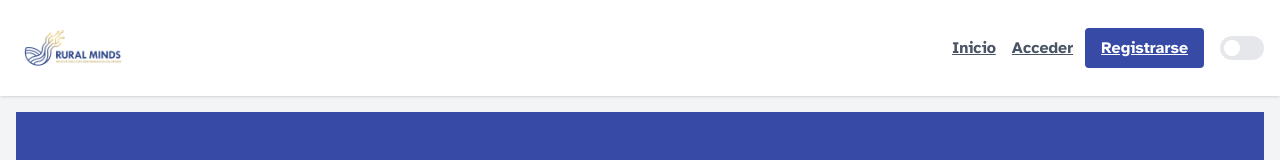
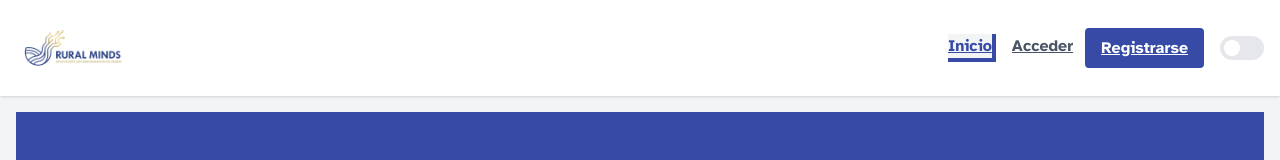
Before and after one commit to Teamworkz-rompiendo-barreras/Rural_Minds, a React (Vite) app in the folder frontend/: page / in a window 1280 px wide. Shown: the top 160 px of the page. Built offline with nearby package versions, Linux system fonts and the light colour scheme; no server answers; what @react-pdf/renderer would draw is missing.

Commit message:
Fix active state for navigation links

```diff
--- a/frontend/src/components/Layout.tsx
+++ b/frontend/src/components/Layout.tsx
@@ -80,7 +80,7 @@ const Layout: React.FC<LayoutProps> = ({ children }) => {
                     </button>
 
                     <nav className={`${isMenuOpen ? 'flex' : 'hidden'} md:flex flex-col md:flex-row w-full md:w-auto items-center gap-4 mt-4 md:mt-0 transition-all`}>
-                        <Link to="/" className="text-gray-600 hover:text-primary font-bold transition-colors">Inicio</Link>
+                        <Link to="/" className={isActive('/')}>Inicio</Link>
 
                         {isAuthenticated && user ? (
                             <div className="flex flex-col md:flex-row items-center gap-4 w-full md:w-auto">
@@ -137,7 +137,7 @@ const Layout: React.FC<LayoutProps> = ({ children }) => {
                             </div>
                         ) : (
                             <div className="flex flex-col md:flex-row items-center gap-3 w-full md:w-auto">
-                                <Link to="/login" className="text-gray-600 hover:text-primary font-bold">Acceder</Link>
+                                <Link to="/login" className={isActive('/login')}>Acceder</Link>
                                 <Link to="/register" className="px-4 py-2 bg-primary text-white rounded font-bold hover:bg-opacity-90">Registrarse</Link>
                             </div>
                         )}
```
